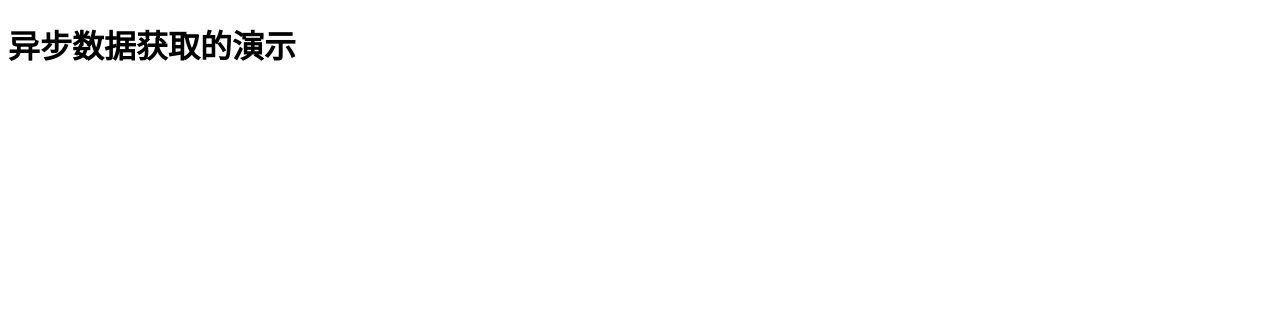
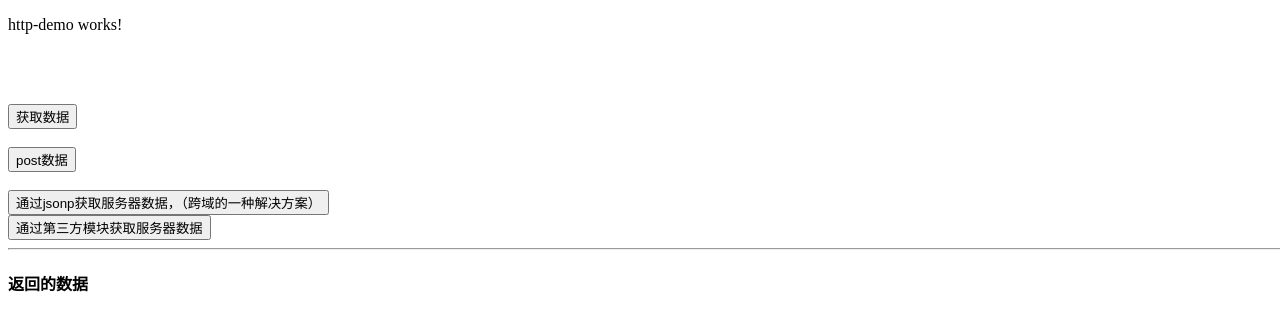
Before and after one commit to revoidea/angularJs-example, an Angular app in the folder web/: page / in a window 1280 px wide. Shown: the top 330 px of the page. Built offline with nearby package versions, Linux system fonts and the light colour scheme.

Commit message:
angular的数据请求方式

```diff
--- a/web/package.json
+++ b/web/package.json
@@ -19,6 +19,7 @@
     "@angular/platform-browser": "~10.0.5",
     "@angular/platform-browser-dynamic": "~10.0.5",
     "@angular/router": "~10.0.5",
+    "axios": "^0.19.2",
     "rxjs": "~6.5.5",
     "tslib": "^2.0.0",
     "zone.js": "~0.10.3"
--- a/web/src/app/app.component.html
+++ b/web/src/app/app.component.html
@@ -1,3 +1,4 @@
 
 
-<app-main></app-main>
+<!-- <app-main></app-main> -->
+<app-http-demo></app-http-demo>
--- a/web/src/app/app.module.ts
+++ b/web/src/app/app.module.ts
@@ -5,6 +5,7 @@ import { BrowserModule } from '@angular/platform-browser';
 //Angular 核心模块
 import { NgModule } from '@angular/core';
 import { FormsModule } from '@angular/forms'
+import { HttpClientModule,HttpClientJsonpModule } from '@angular/common/http'
 
 //根组件模块
 import { AppComponent } from './app.component';
@@ -19,12 +20,16 @@ import { MenusComponent } from './components/menus/menus.component';
 import { TransitionComponent } from './components/transition/transition.component';
 import { FooterComponent } from './components/footer/footer.component';
 import { LifecycleComponent } from './components/lifecycle/lifecycle.component'
+import { MainComponent } from './components/main/main.component';
+import { HttpDemoComponent } from './components/http-demo/http-demo.component'
 
 
 //引入并且配置服务
 import { StorageService } from  './services/storage.service';
 import { RequestService } from './services/request.service';
-import { MainComponent } from './components/main/main.component'
+import { HttpserviceService } from './services/httpservice.service'
+
+
 
 
 /**@NgModule 装饰器：@NgModule 接受一个【元数据对象】，告诉Angular 如何编译和启动程序  */
@@ -40,15 +45,20 @@ import { MainComponent } from './components/main/main.component'
     MenusComponent,
     TransitionComponent,
     FooterComponent,
-    LifecycleComponent, MainComponent
+    LifecycleComponent,
+    MainComponent,
+    HttpDemoComponent
   ],
   imports: [ /**配置当前模块运行依赖的其他模块 */
     BrowserModule,
-    FormsModule
+    FormsModule,
+    HttpClientModule,
+    HttpClientJsonpModule
   ],
   providers: [ /**配置项目所需要的服务 */
     StorageService,
-    RequestService
+    RequestService,
+    HttpserviceService
   ],
   bootstrap: [AppComponent] /**指定应用的主视图（称为根组件） 通过引导根AppModule来启动应用，这里一般写的是根组件 */
 })
--- /dev/null
+++ b/web/src/app/components/http-demo/http-demo.component.html
@@ -0,0 +1,22 @@
+<p>http-demo works!</p>
+
+
+<br>
+<br>
+<br>
+<button (click)="getData()">获取数据</button>
+<br>
+<br>
+<button (click)="doLogin()">post数据</button>
+<br>
+<br>
+<button (click)="getJsonpData()">通过jsonp获取服务器数据，（跨域的一种解决方案）</button>
+<br>
+<button (click)="getAxiosData()">通过第三方模块获取服务器数据</button>
+
+<hr>
+<h4>返回的数据</h4>
+
+<ul>
+    <li *ngFor="let item of list">{{item.title}}</li>
+</ul>
--- /dev/null
+++ b/web/src/app/components/http-demo/http-demo.component.ts
@@ -0,0 +1,70 @@
+import { Component, OnInit } from '@angular/core';
+
+
+//当做一个服务
+import { HttpClient,HttpHeaders } from '@angular/common/http';
+
+import { HttpserviceService } from '../../services/httpservice.service'
+
+@Component({
+  selector: 'app-http-demo',
+  templateUrl: './http-demo.component.html',
+  styleUrls: ['./http-demo.component.scss']
+})
+export class HttpDemoComponent implements OnInit {
+
+  public list:any[] = [];
+  constructor(
+    public http:HttpClient,
+    public httpservice:HttpserviceService
+
+  ) { }
+
+  ngOnInit(): void {
+
+  }
+
+
+  //get 请求
+  getData(){
+    // 服务器必须允许跨域
+    let api = "http://a.tiying.com/api/productlist"
+
+    this.http.get(api).subscribe((res:any) =>{
+      console.log(res)
+      this.list = res.result
+    })
+  }
+
+
+  doLogin(){
+    //post请求 需要设置请求头
+    const httpOptions = { headers:new HttpHeaders({'Content-Type':'application/json'}) };
+    var api = ''
+    this.http.post(api,{"username":"tom","password":"1223"},httpOptions).subscribe((res:any) =>{
+      console.log(res)
+    })
+
+  }
+
+  getJsonpData(){
+
+    /**jsonp请求 服务器必须得支持jsop
+       如何验证：
+       在url最后加上 callback=XXXXX,看返回的数据
+    **/
+
+    let api = ""
+    this.http.jsonp(api,'callback').subscribe((res) => {
+      console.log(res)
+    })
+  }
+
+
+  getAxiosData(){
+    let api = ""
+    const ret = this.httpservice.axiosGet(api)
+    console.log(ret)
+  }
+
+}
--- /dev/null
+++ b/web/src/app/services/httpservice.service.ts
@@ -0,0 +1,24 @@
+import { Injectable } from '@angular/core';
+import axios from 'axios'
+
+@Injectable({
+  providedIn: 'root'
+})
+export class HttpserviceService {
+
+  constructor() { }
+
+  axiosGet(api){
+
+    return new Promise((resolve,reject) => {
+      axios.get(api)
+      .then(function(response){
+        //success
+        resolve(response)
+      })
+    })
+  }
+
+
+
+}
```
Also changed, not shown: web/src/app/components/http-demo/http-demo.component.scss (added), 2 other files (tests, documents, lock files or other folders).
